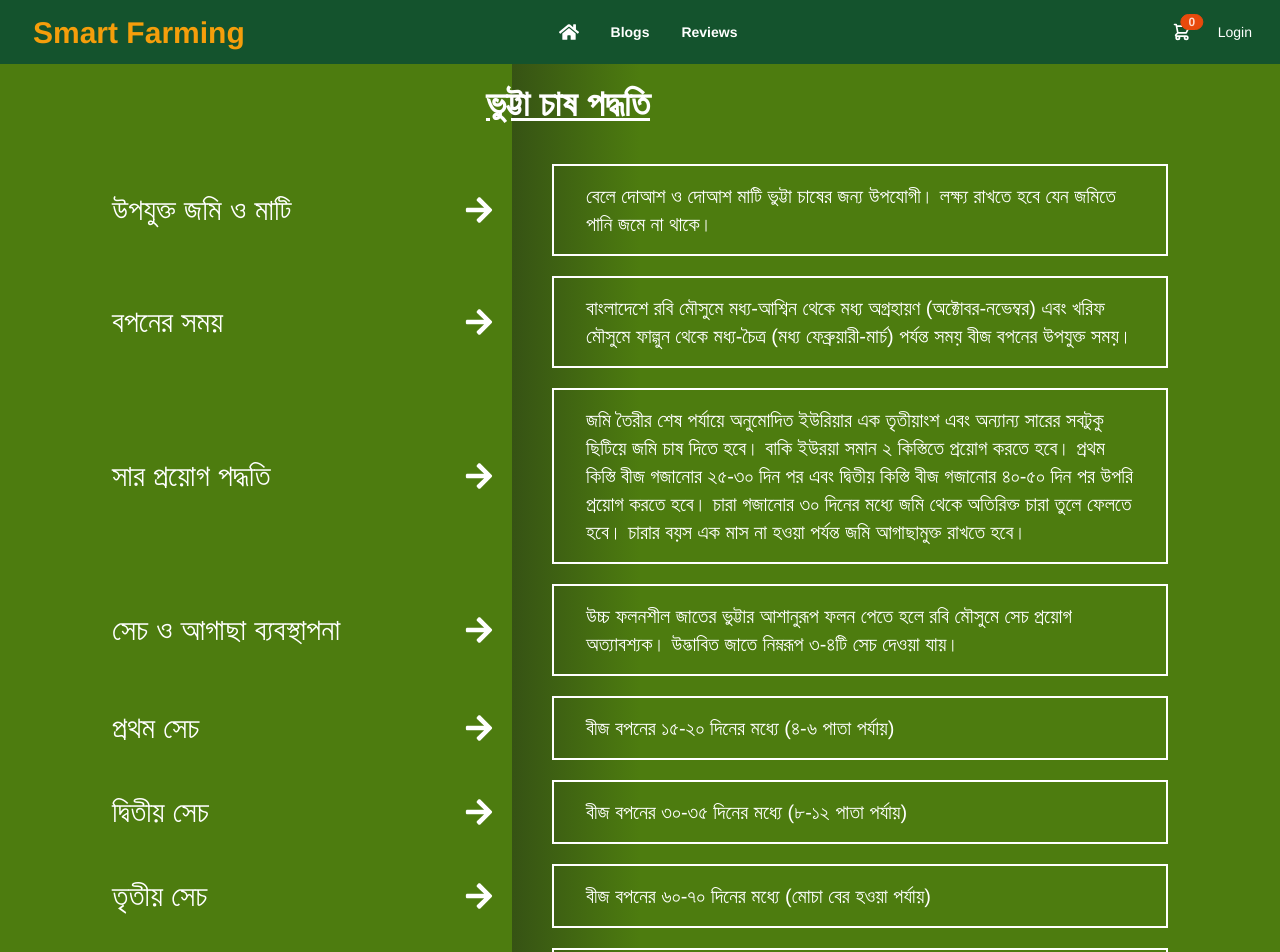
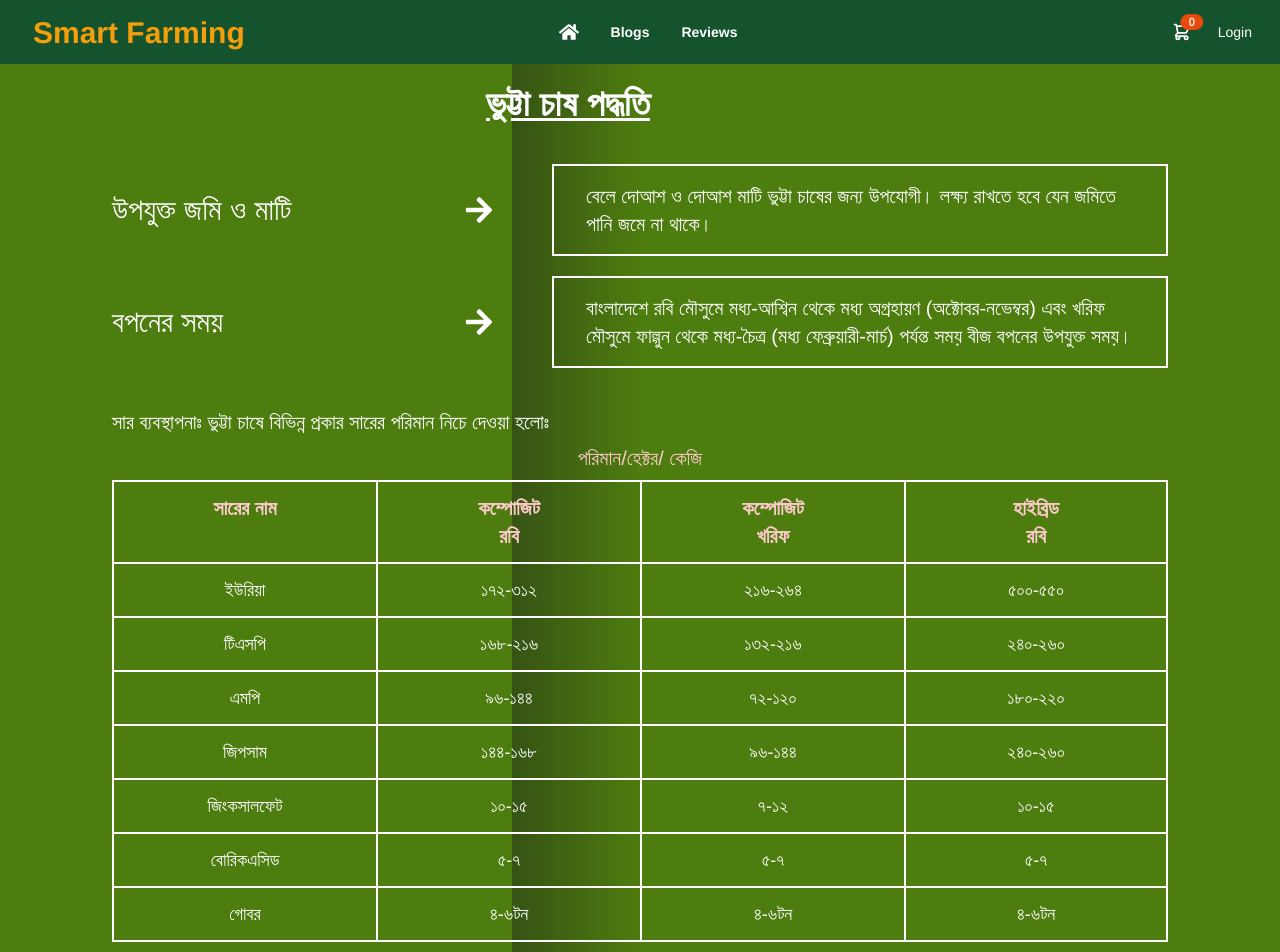
Before and after one commit to dipankar11137/Smart-Farming, a React (Create React App) app: page /corn in a window 1280 px wide. Shown: the top 952 px of the page. Built offline with nearby package versions, Linux system fonts and the light colour scheme; no server answers.

Commit message:
corn update

```diff
--- a/src/Components/Pages/Crops/Corn/Corn.js
+++ b/src/Components/Pages/Crops/Corn/Corn.js
@@ -40,7 +40,113 @@ const Corn = () => {
           </p>
         </div>
       </div>
-      {/* --------------- */}
+
+      <div className="mt-10">
+        <h1 className="text-xl">
+          সার ব্যবস্থাপনাঃ ভুট্টা চাষে বিভিন্ন প্রকার সারের পরিমান নিচে দেওয়া
+          হলোঃ{' '}
+        </h1>
+        <h2 className="my-2 text-xl text-center text-red-200">
+          পরিমান/হেক্টর/ কেজি
+        </h2>
+        <div className="grid grid-cols-4 text-center text-xl font-semibold text-red-200">
+          <p className="border-2 border-r-0 border-white  py-3">সারের নাম</p>
+          <p className="border-2 border-r-0 border-white py-3">
+            কম্পোজিট <br /> রবি
+          </p>
+          <p className="border-2 border-r-0 border-white py-3">
+            কম্পোজিট <br /> খরিফ
+          </p>
+          <p className="border-2   border-white  py-3">
+            হাইব্রিড <br /> রবি
+          </p>
+        </div>
+
+        <div className="grid grid-cols-4 text-center text-lg">
+          <p className="border-2 border-t-0 border-r-0 border-white  py-3">
+            ইউরিয়া
+          </p>
+          <p className="border-2 border-t-0 border-r-0 border-white py-3">
+            ১৭২-৩১২
+          </p>
+          <p className="border-2 border-t-0 border-r-0 border-white py-3">
+            ২১৬-২৬৪
+          </p>
+          <p className="border-2 border-t-0  border-white  py-3">৫০০-৫৫০</p>
+        </div>
+        <div className="grid grid-cols-4 text-center text-lg">
+          <p className="border-2 border-t-0 border-r-0 border-white  py-3">
+            টিএসপি
+          </p>
+          <p className="border-2 border-t-0 border-r-0 border-white py-3">
+            ১৬৮-২১৬
+          </p>
+          <p className="border-2 border-t-0 border-r-0 border-white py-3">
+            ১৩২-২১৬
+          </p>
+          <p className="border-2 border-t-0  border-white  py-3">২৪০-২৬০</p>
+        </div>
+        <div className="grid grid-cols-4 text-center text-lg">
+          <p className="border-2 border-t-0 border-r-0 border-white  py-3">
+            এমপি
+          </p>
+          <p className="border-2 border-t-0 border-r-0 border-white py-3">
+            ৯৬-১৪৪
+          </p>
+          <p className="border-2 border-t-0 border-r-0 border-white py-3">
+            ৭২-১২০
+          </p>
+          <p className="border-2 border-t-0  border-white  py-3">১৮০-২২০</p>
+        </div>
+        <div className="grid grid-cols-4 text-center text-lg">
+          <p className="border-2 border-t-0 border-r-0 border-white  py-3">
+            জিপসাম
+          </p>
+          <p className="border-2 border-t-0 border-r-0 border-white py-3">
+            ১৪৪-১৬৮
+          </p>
+          <p className="border-2 border-t-0 border-r-0 border-white py-3">
+            ৯৬-১৪৪
+          </p>
+          <p className="border-2 border-t-0  border-white  py-3">২৪০-২৬০</p>
+        </div>
+        <div className="grid grid-cols-4 text-center text-lg">
+          <p className="border-2 border-t-0 border-r-0 border-white  py-3">
+            জিংকসালফেট
+          </p>
+          <p className="border-2 border-t-0 border-r-0 border-white py-3">
+            ১০-১৫
+          </p>
+          <p className="border-2 border-t-0 border-r-0 border-white py-3">
+            ৭-১২
+          </p>
+          <p className="border-2 border-t-0  border-white  py-3">১০-১৫</p>
+        </div>
+        <div className="grid grid-cols-4 text-center text-lg">
+          <p className="border-2 border-t-0 border-r-0 border-white  py-3">
+            বোরিকএসিড
+          </p>
+          <p className="border-2 border-t-0 border-r-0 border-white py-3">
+            ৫-৭{' '}
+          </p>
+          <p className="border-2 border-t-0 border-r-0 border-white py-3">
+            ৫-৭{' '}
+          </p>
+          <p className="border-2 border-t-0  border-white  py-3">৫-৭ </p>
+        </div>
+        <div className="grid grid-cols-4 text-center text-lg">
+          <p className="border-2 border-t-0 border-r-0 border-white  py-3">
+            গোবর
+          </p>
+          <p className="border-2 border-t-0 border-r-0 border-white py-3">
+            ৪-৬টন{' '}
+          </p>
+          <p className="border-2 border-t-0 border-r-0 border-white py-3">
+            ৪-৬টন{' '}
+          </p>
+          <p className="border-2 border-t-0  border-white  py-3">৪-৬টন </p>
+        </div>
+      </div>
       <div className="grid grid-cols-12 w-full mt-5">
         <div className="col-span-4 flex items-center">
           {' '}
```
